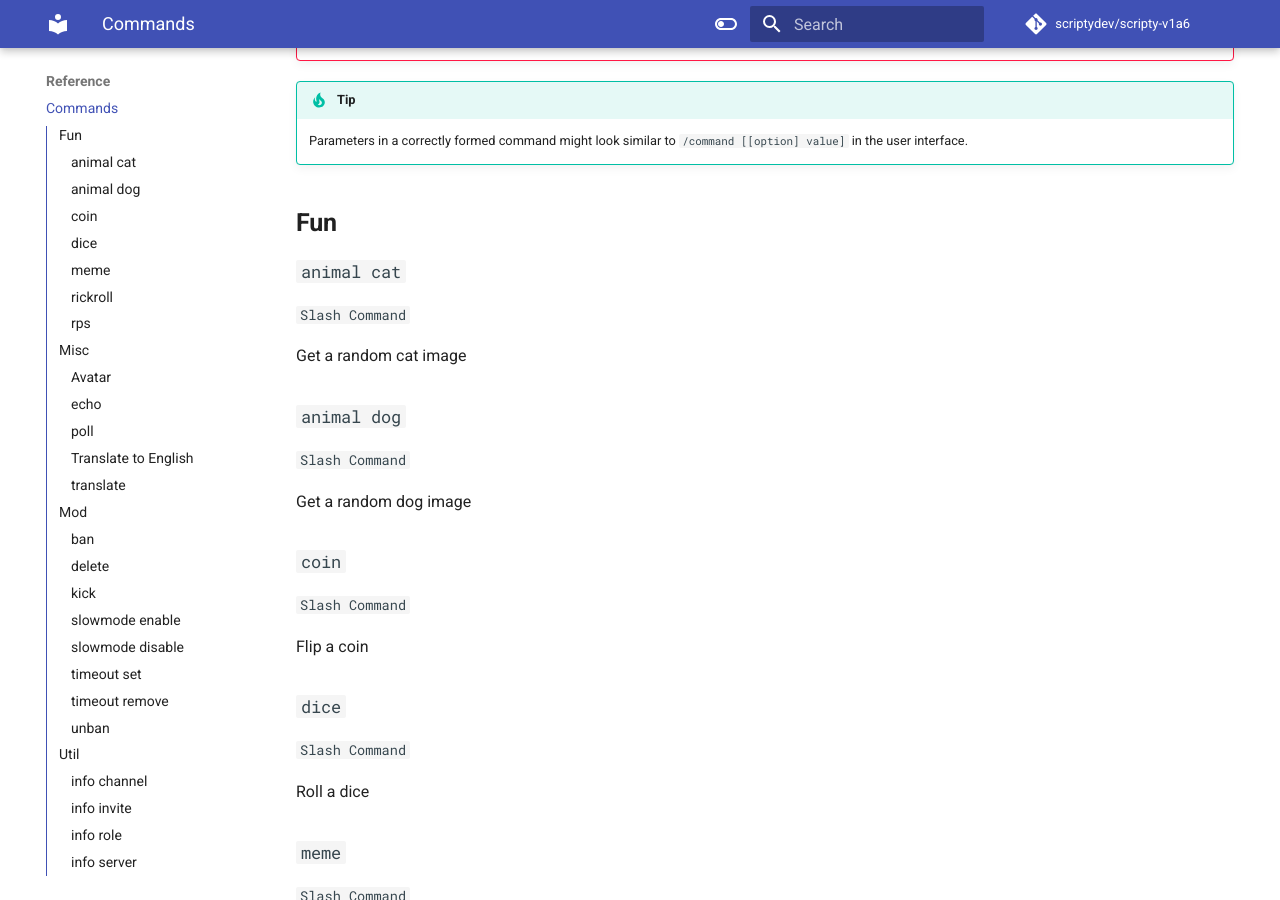
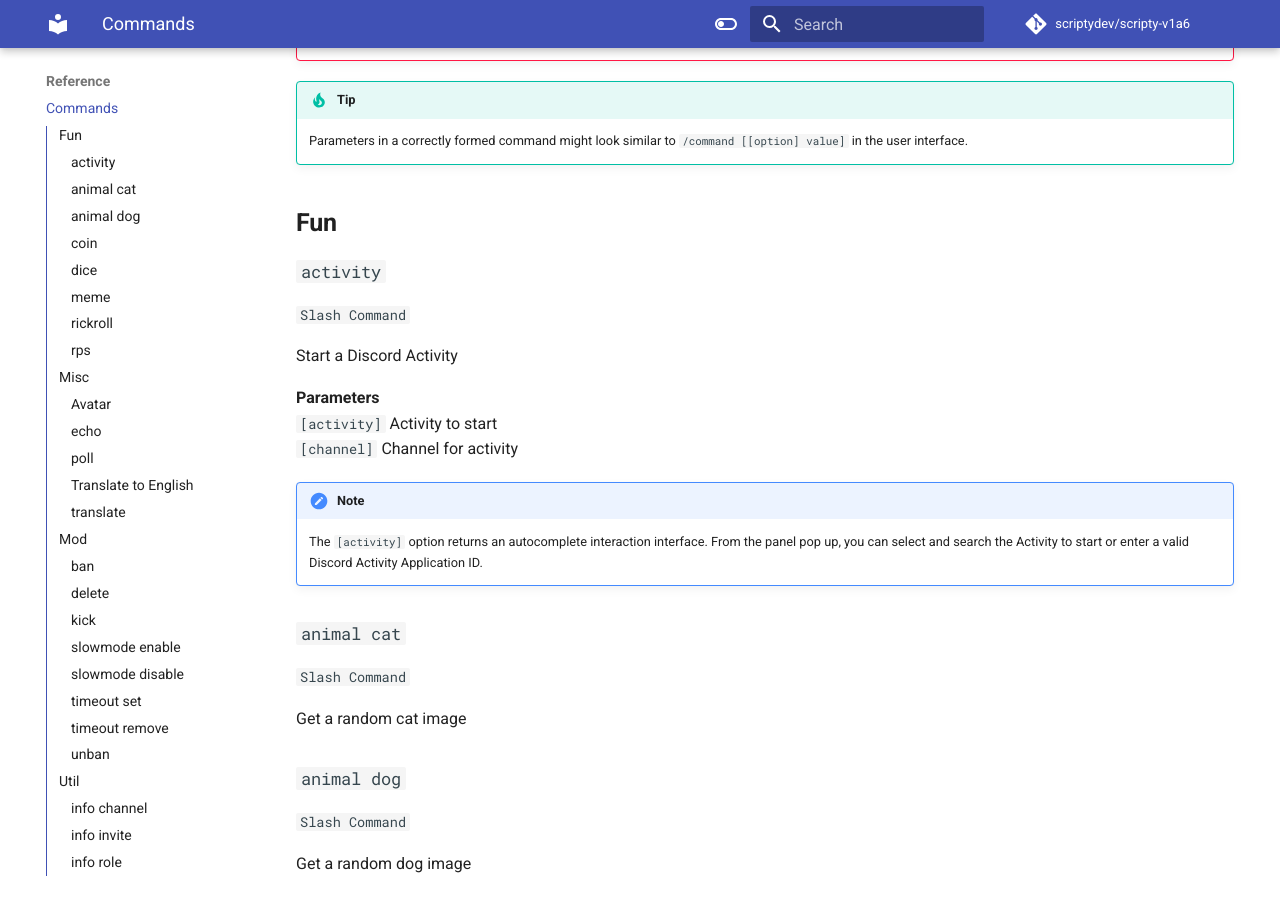
Before and after one commit to scriptydev/prescripty, an MkDocs documentation site: the page built from docs/reference/index.md, in a window 1280 px wide and 900 px high, scrolled down 354 px. Built offline with MkDocs 1.6.1 and Material for MkDocs 9.7.7, drawn with Linux system fonts in a browser that asks for light colours; comment, search, counter and statistics services are not loaded; some of the changed text lies outside the part shown.

Commit message:
Update docs

```diff
--- a/docs/reference/index.md
+++ b/docs/reference/index.md
@@ -10,6 +10,19 @@
     Parameters in a correctly formed command might look similar to `/command [[option] value]` in the user interface.
 
 ## **Fun**
+
+### `activity`
+
+`Slash Command`
+
+Start a Discord Activity
+
+**Parameters**
+`[activity]` Activity to start
+`[channel]` Channel for activity
+
+!!! note
+    The `[activity]` option returns an autocomplete interaction interface. From the panel pop up, you can select and search the Activity to start or enter a valid Discord Activity Application ID.
 
 ### `animal cat`
 
@@ -184,6 +197,9 @@ Unban user from server
 **Parameters**
 `[user]` User to unban
 
+!!! note
+    The `[user]` option returns an autocomplete interaction interface. You can select the user you want to unban or search by username as well as ID.
+
 ## **Util**
 
 ### `info channel`
```
Also changed, not shown: 1 other file.
